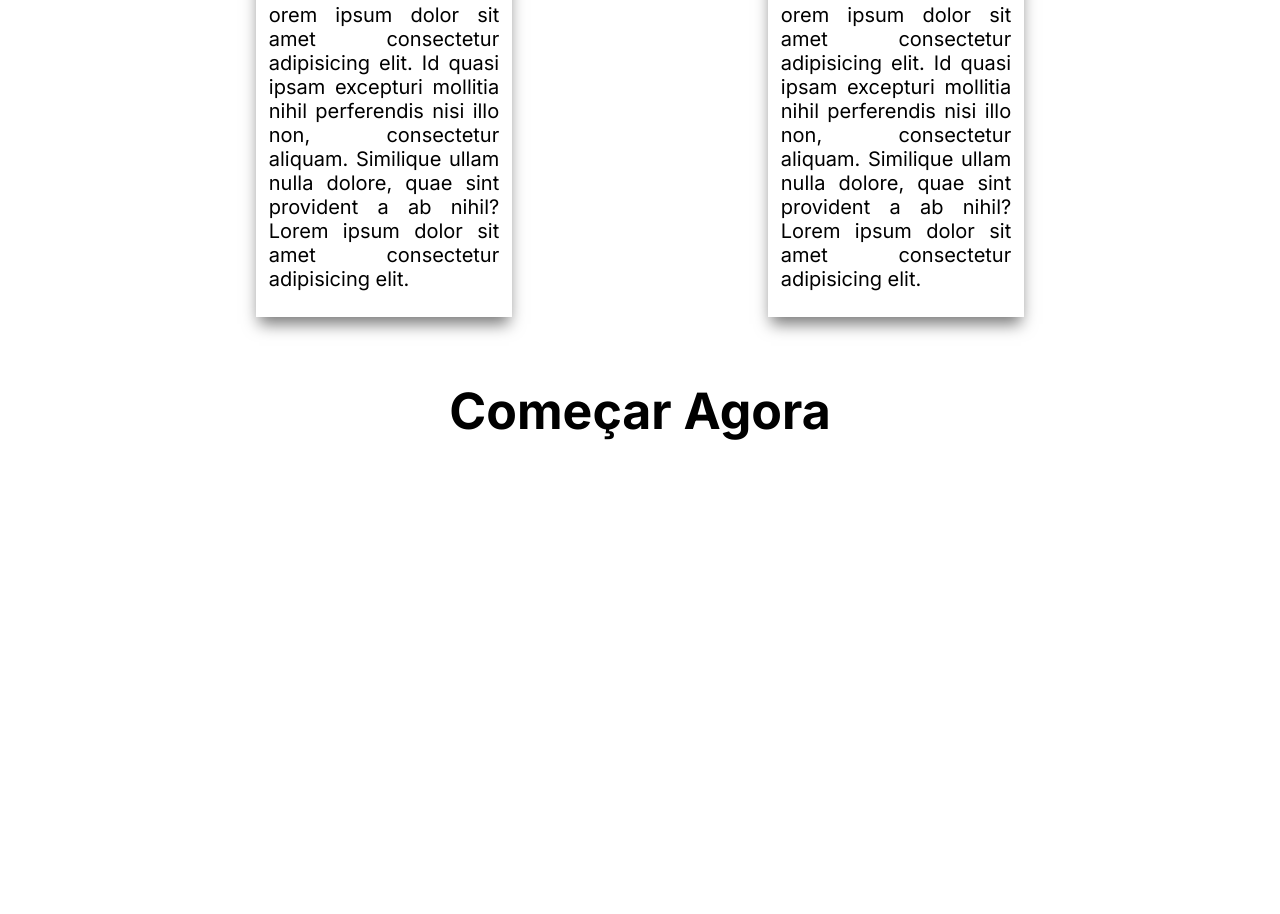
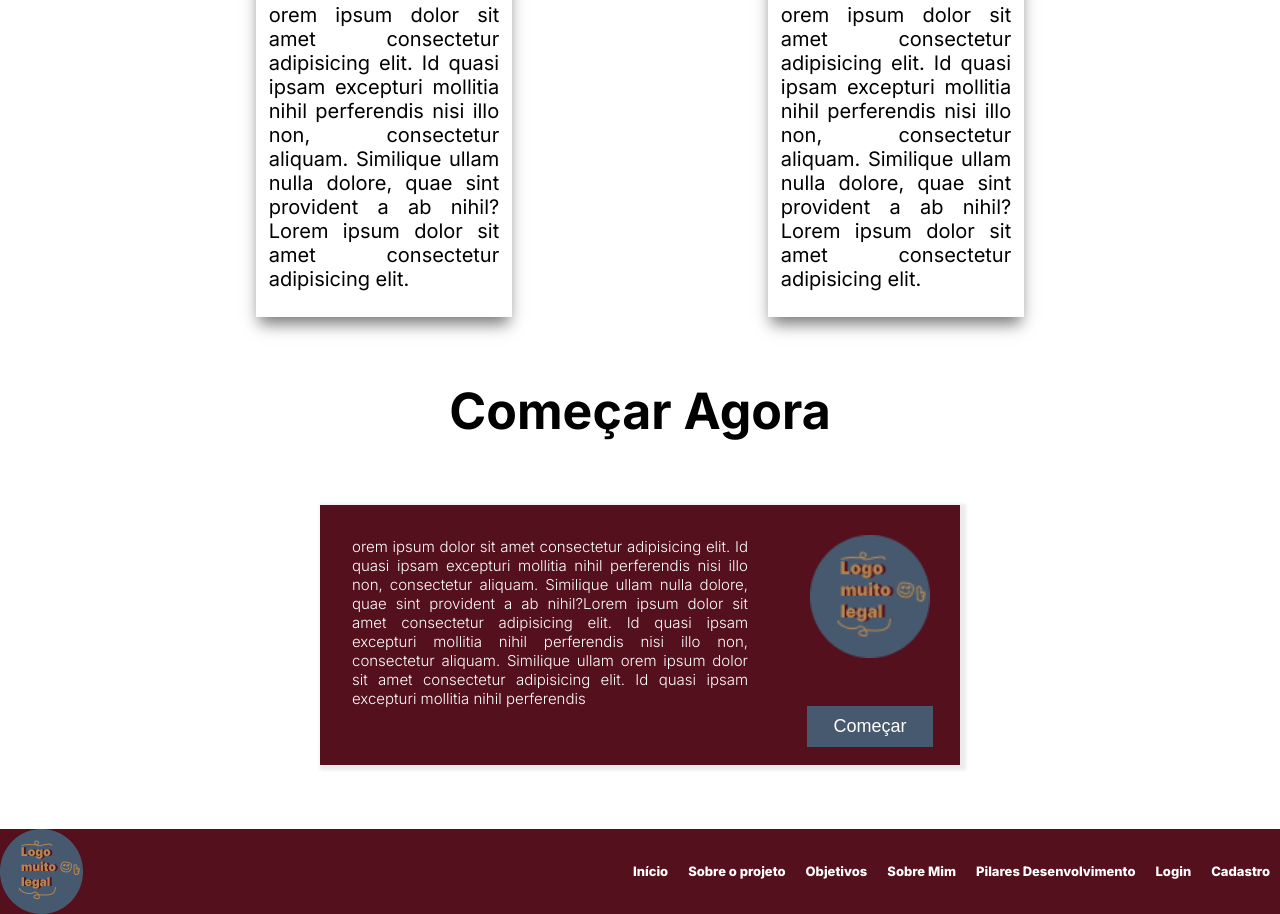
Before and after one commit to BrunoMilici/Projeto_Mil_Livros, a plain HTML site: page CTA.html in a window 1280 px wide. Shown: the part 4510-5424 px from the top of the page. Before the commit the page ends 5015 px from the top, so only its background shows below. Drawn offline with Linux system fonts and the light colour scheme.

Commit message:
finalização da primeira versão CTA com footer e seção de entre em contato

```diff
--- a/CTA.html
+++ b/CTA.html
@@ -11,14 +11,14 @@
 <body>
     <div class="div_navbar">
         <img src="DraftLogo.png" alt="">
-        <ul>
-            <li><a class="textoNav" href="#">Início</a></li>
-            <li><a class="textoNav" href="#">Sobre o projeto</a></li>
-            <li><a class="textoNav" href="#">Objetivos</a></li>
-            <li><a class="textoNav" href="#">Sobre Mim</a></li>
-            <li><a class="textoNav" href="#">Pilares de Desenvolvimento</a></li>
-            <li><a class="textoNav" href="#">Login</a></li>
-            <li><a class="textoNav" href="#">Cadastro</a></li>
+        <ul class="ulNav">
+            <li class="liNav"><a class="textoNav" href="#">Início</a></li>
+            <li class="liNav"><a class="textoNav" href="#">Sobre o projeto</a></li>
+            <li class="liNav"><a class="textoNav" href="#">Objetivos</a></li>
+            <li class="liNav"><a class="textoNav" href="#">Sobre Mim</a></li>
+            <li class="liNav"><a class="textoNav" href="#">Pilares de Desenvolvimento</a></li>
+            <li class="liNav"><a class="textoNav" href="#">Login</a></li>
+            <li class="liNav"><a class="textoNav" href="#">Cadastro</a></li>
         </ul>
     </div>
 
@@ -83,10 +83,31 @@
         </div>
     </section>
 
-    <section>
-        <h2 class="title"> Começar Agora</h2>
+    <section class="section_comecar">
+        <h2 class="title">Começar Agora</h2>
+        <div class="div_comeceAgoraContainer">
+            <div class="paragrafoComecar">
+                <p>orem ipsum dolor sit amet consectetur adipisicing elit. Id quasi ipsam excepturi mollitia nihil perferendis nisi illo non, consectetur aliquam. Similique ullam nulla dolore, quae sint provident a ab nihil?Lorem ipsum dolor sit amet consectetur adipisicing elit. Id quasi ipsam excepturi mollitia nihil perferendis nisi illo non, consectetur aliquam. Similique ullam orem ipsum dolor sit amet consectetur adipisicing elit. Id quasi ipsam excepturi mollitia nihil perferendis </p>
+            </div>
+            <div class="comecarCard">
+                <img class="logoComecar" src="DraftLogo.png" alt="">
+                <button class="comecarButton">Começar</button>
+            </div>
+        </div>
     </section>
 
+    <footer>
+        <img src="DraftLogo.png" alt="">
+        <ul class="ulFooter">
+            <li class="liFooter"><a class="textoNav" href="#">Início</a></li>
+            <li class="liFooter"><a class="textoNav" href="#">Sobre o projeto</a></li>
+            <li class="liFooter"><a class="textoNav" href="#">Objetivos</a></li>
+            <li class="liFooter"><a class="textoNav" href="#">Sobre Mim</a></li>
+            <li class="liFooter"><a class="textoNav" href="#">Pilares Desenvolvimento</a></li>
+            <li class="liFooter"><a class="textoNav" href="#">Login</a></li>
+            <li class="liFooter"><a class="textoNav" href="#">Cadastro</a></li>
+        </ul>
+    </footer>
 </body>
 
 </html>
--- a/CTAStyle.css
+++ b/CTAStyle.css
@@ -13,7 +13,7 @@
     background-color: #54101D;
 }
 
- ul{
+ .ulNav{
     display: flex;
     text-decoration: none;
 }
@@ -27,7 +27,7 @@
     font-family: "Inter", sans-serif;
 }
 
-li{
+.liNav{
     padding: 10px;
     list-style: none;
 }
@@ -185,3 +185,76 @@ h1{
     width: 200px;
     margin-top: 5%;
 }
+
+/* Comece Agora */
+
+.section_comecar{
+    display: flex;
+    flex-direction: column;
+    align-items: center;
+}
+
+.div_comeceAgoraContainer{
+    display: flex;
+    width: 50%;
+    height: 60%;
+    background-color: #54101D;
+    margin-bottom: 5%;
+    box-shadow: 3px 2px 3px 3px rgba(115, 120, 128, 0.144);
+}
+
+.paragrafoComecar{
+    font-family: "Inter", sans-serif;
+    color: #FFFF;
+    font-size: 15px;
+    font-weight: 300;
+    text-align: justify;
+    margin: 5%;
+}
+
+.comecarCard{
+    display: flex;
+    flex-direction: column;
+    justify-content: space-around;
+    align-items: center;
+}
+
+.logoComecar{
+    padding: 30px;
+    width: 120px;
+}
+
+.comecarButton{
+    padding: 10px;
+    margin-top: 10%;
+    width: 70%;
+    background-color: #47596F;
+    color: white;
+    transition: 0.3s;
+    font-size: large;
+    outline: none;
+    border: none;
+    margin-bottom: 10%;
+}
+
+.comecarButton:hover  {
+    background-color: #312229;
+    cursor: default;
+}
+
+/* footer */
+
+footer{
+    display: flex;
+    align-items: center;
+    justify-content: space-between ;
+    background-color: #54101D;
+}
+
+.ulFooter{
+    display: flex;
+    text-decoration: none;
+}
+.liFooter{
+    list-style: none;
+}
```
